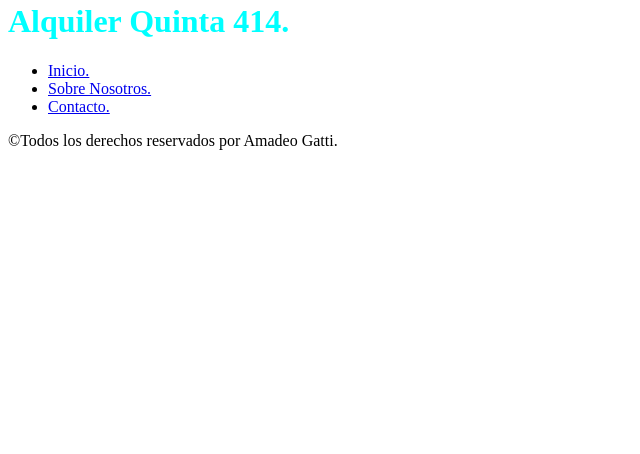
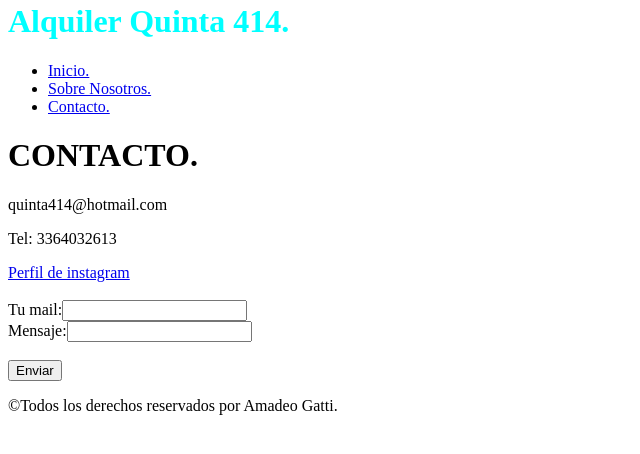
Before and after one commit to Amadeogatti/Tarea2Amadeo.github.gio, a plain HTML site: page Contacto.html in a window 1280 px wide. Shown: the part 100-554 px from the top of the page, without its empty margins (0-640 px from the left). Drawn offline with Linux system fonts and the light colour scheme.

Commit message:
contacto finalizado.

```diff
--- a/Contacto.html
+++ b/Contacto.html
@@ -21,9 +21,20 @@
     </Nav>
 </header>
 <main>
-
+    <h1>CONTACTO.</h1>
+    <p>quinta414@hotmail.com</p>
+    <p>Tel: 3364032613</p>
+   <a href="https://www.instagram.com/quinta_414/">Perfil de instagram</a>
 </main>
-
+<br>
+<form action="">
+    Tu mail:<input type="text">
+   <br>
+Mensaje:<input type="text" name="Mensaje" id="">
+<br>
+<br>
+<input type="button" value="Enviar">
+</form>
 <footer>
     <p> ©Todos los derechos reservados por Amadeo Gatti.</p>
 </footer>
```
